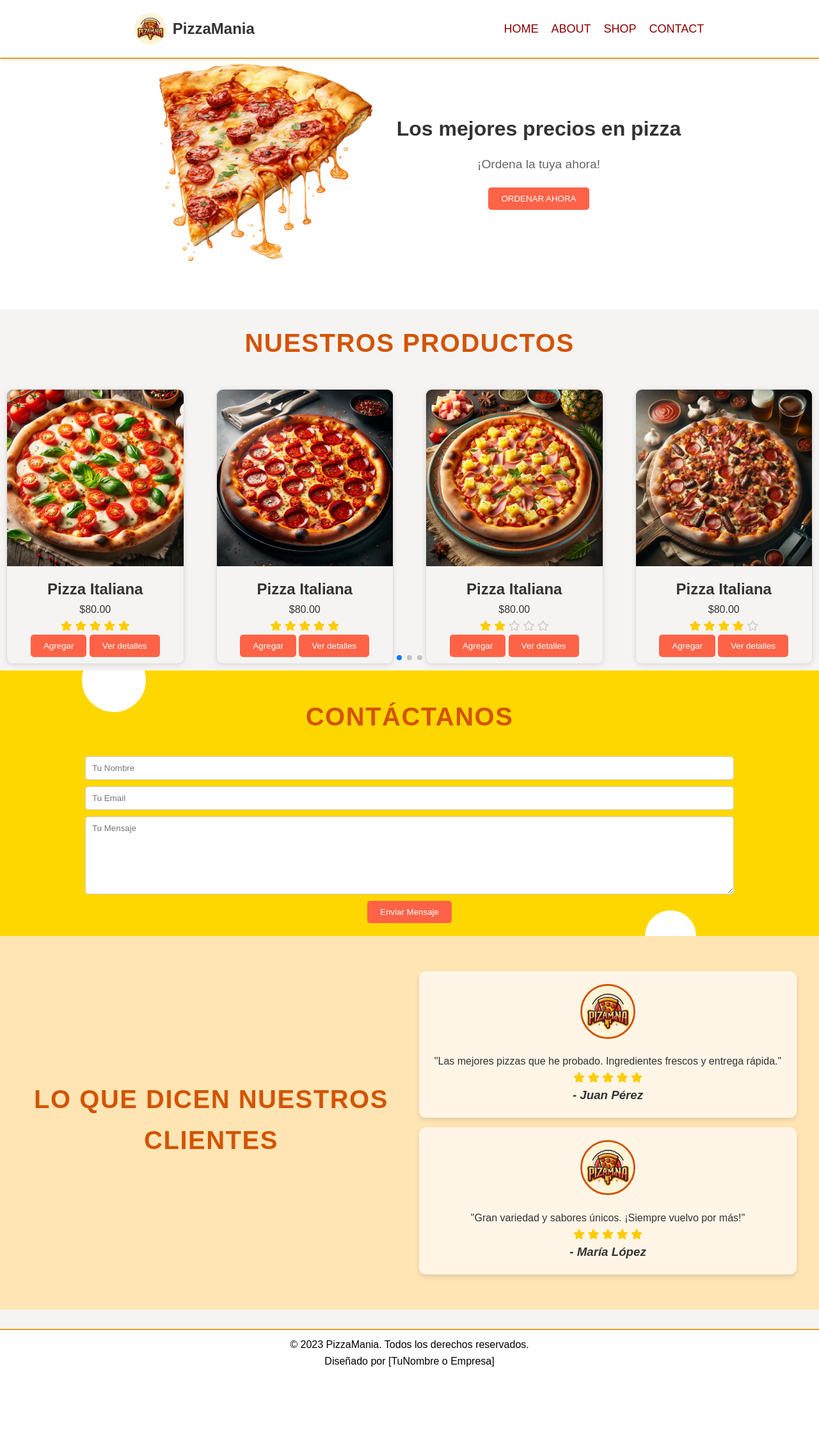
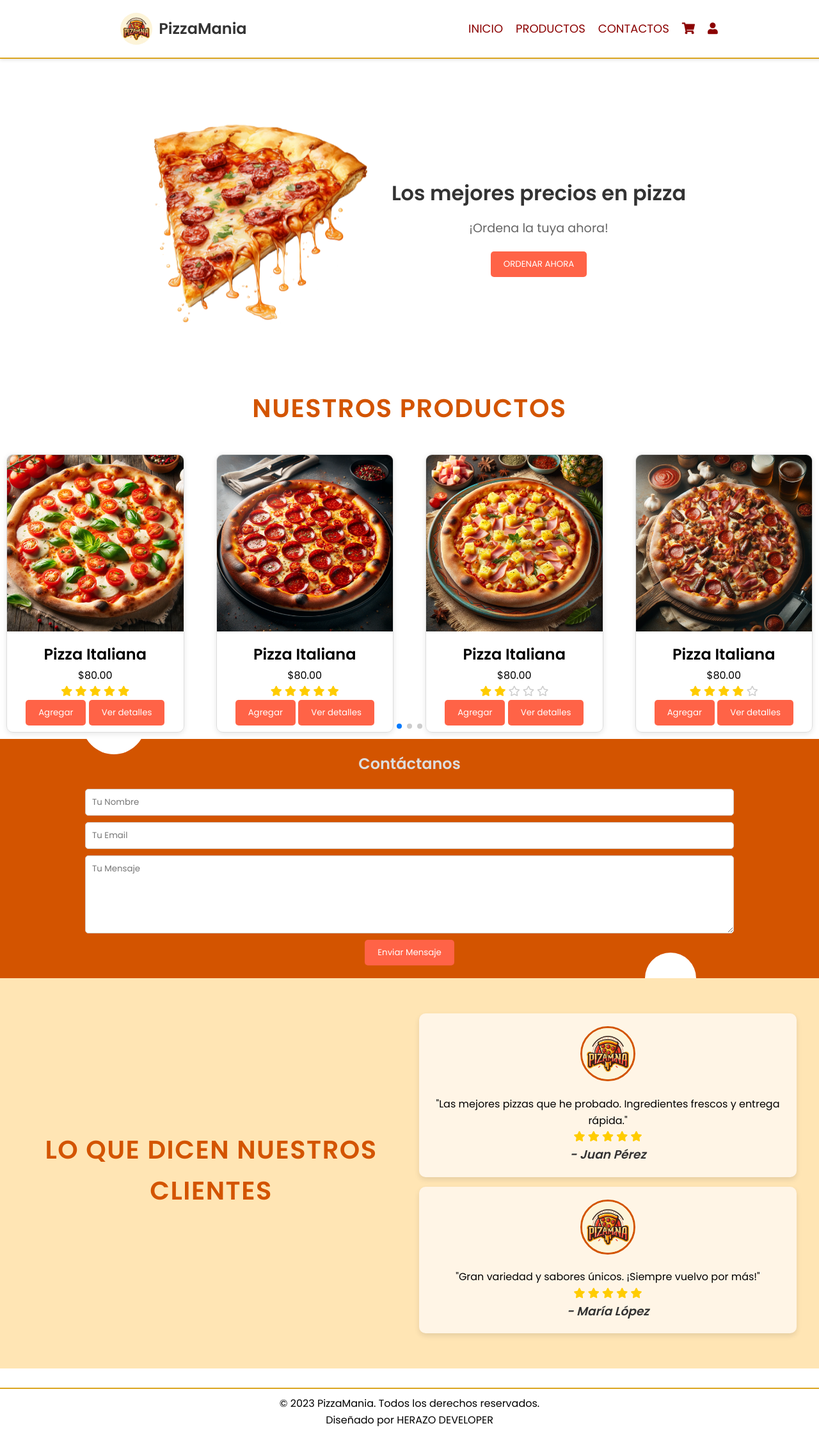
Before and after one commit to CarlosHerazo/proyect1, a PHP site: page / in a window 1280 px wide. Shown: the whole page at 64% size. Before the commit the page ends 2136 px from the top, so only its background shows below. Run offline with PHP 8.4, Linux system fonts and the light colour scheme.

Commit message:
Terminando  el index

```diff
--- a/style.css
+++ b/css/style.css
@@ -1,12 +1,9 @@
-/*
-#f6f4f3 = color de fondo
-#D1C8C1 = secundario
-##86654B = tercerario
-#31241E  =cuaternario
-##000000 = quinto
-*/
 
-
+/* Importa la tipografía Poppins de Google Fonts */
+@import url('https://fonts.googleapis.com/css2?family=Poppins:wght@400;600&display=swap');
+a{
+    text-decoration: none;
+}
 .header-content {
     display: flex;
     justify-content:  space-around;
@@ -134,8 +131,7 @@
     }
 }
 
-/* Importa la tipografía Poppins de Google Fonts */
-@import url('https://fonts.googleapis.com/css2?family=Poppins:wght@400;600&display=swap');
+
 
 * {
     font-family: 'Poppins', sans-serif; /* Aplica la tipografía Poppins */
@@ -144,8 +140,6 @@
 }
 
 body {
-    background-color: #f6f4f3; /* Color de fondo más suave */
-    color: #333; /* Color de texto más suave */
     margin: 0;
     padding: 0;
     line-height: 1.6; /* Espaciado de línea para mejorar la legibilidad */
@@ -175,6 +169,7 @@
     background-color: #FFF;
     margin-top: 20px;
     padding: 40px 0; /* Espacio adicional para la sección */
+
 }
 .section-title{
     font-size: 2.5em;
@@ -188,7 +183,7 @@
     max-width: 30%; /* Imagen grande para captar la atención */
     height: auto;
     border-radius: 10px; /* Bordes redondeados para la imagen */
-    transition: transform 0.3s ease; /* Transición para efecto de hover */
+    animation: float 3s ease-in-out infinite;
 }
 
 .pizza-aside img:hover {
@@ -199,10 +194,16 @@
     max-width: 40%;
     padding-left: 20px;
 }
-
-.title-aside {
-    text-align: center;
-    animation: fadeIn 2s; /* Animación suave de aparición */
+@keyframes float {
+    0% {
+        transform: translatey(0px);
+    }
+    50% {
+        transform: translatey(-20px);
+    }
+    100% {
+        transform: translatey(0px);
+    }
 }
 
 /* Animación fadeIn */
@@ -210,7 +211,10 @@
     from { opacity: 0; }
     to { opacity: 1; }
 }
-
+.title-aside {
+    text-align: center;
+    animation: fadeIn 2s; /* Animación suave de aparición */
+}
 /* Encabezado y Texto */
 .text-title-aside {
     font-size: 2em;
@@ -292,8 +296,8 @@
 
 
 .pizza-style {
-    background-color: #FFD700; /* Color base para el queso */
-    color: #31241E;
+    background-color: #d35400; /* Color base para el queso */
+    color: #ddd;
     padding: 20px;
     position: relative;
     overflow: hidden; /* Asegúrate de que todo quede dentro de los límites de la sección */
--- a/index.html
+++ b/index.html
@@ -4,7 +4,7 @@
 <head>
     <meta charset="UTF-8">
     <meta name="viewport" content="width=device-width, initial-scale=1.0">
-    <link rel="stylesheet" href="./style.css">
+    <link rel="stylesheet" href="./css/style.css">
     <!--Fuentes-->
     <link rel="preconnect" href="https://fonts.googleapis.com">
     <link rel="preconnect" href="https://fonts.gstatic.com" crossorigin>
@@ -36,14 +36,15 @@
         <div class="nav-var">
             <nav>
                 <ul>
-                    <li>Home</li>
-                    <li>About</li>
-                    <li>Shop</li>
-                    <li>Contact</li>
+                    <a href=""><li>Inicio</li></a>
+                    <a href=""><li>productos</li></a>
+                    <a href=""><li>contactos</li></a>
+                    <a href=""><li><i class="fas fa-shopping-cart"></i></li></a>
+                    <a href=""><li><i class="fas fa-user"></i></li></a>
                 </ul>
                 <div class="hamburger-menu">
                     <!-- Icono del Menú Hamburguesa -->
-                    <i class="fas fa-star"></i>
+                    <i class="fas fa-bars"></i>
                 </div>
             </nav>
         </div>
@@ -53,14 +54,17 @@
 
     <!--comienzo del Main-->
     <Main class="main-content">
+
         <div id="loader-wrapper">
             <div id="loader">
                 <img src="./img/logo.png" alt="Cargando..."> <!-- Cambia con tu imagen -->
             </div>
         </div>
         <!--Asaide-->
+        <br><br><br>
+        <br>
         <div class="pizza-aside">
-            <img src="../PROY1/img/seccion.png" alt="Pizza deliciosa">
+            <img src="./img/seccion.png" alt="Pizza deliciosa">
             <div class="aside-content">
                 <div class="title-aside">
                     <h2 class="text-title-aside">Los mejores precios en pizza</h2>
@@ -209,11 +213,9 @@
             </div>
             <div class="swiper-pagination"></div>
         </div>
-
-
         <!--Contactos-->
         <section class="contact-section pizza-style">
-            <h2 class="section-title">Contáctanos</h2>
+            <h2 class="">Contáctanos</h2>
             <form class="contact-form" action="tu_script_de_procesamiento.php" method="POST">
                 <input type="text" name="nombre" placeholder="Tu Nombre" required>
                 <input type="email" name="email" placeholder="Tu Email" required>
@@ -254,7 +256,7 @@
 </section>
         <footer class="site-footer">
             <p>© 2023 PizzaMania. Todos los derechos reservados.</p>
-            <p>Diseñado por [TuNombre o Empresa]</p>
+            <p>Diseñado por HERAZO DEVELOPER</p>
         </footer>
 
     </Main>
--- a/js/swiper.js
+++ b/js/swiper.js
@@ -12,3 +12,19 @@
         disableOnInteraction: false, // Continuar con autoplay después de la interacción del usuario
     },
 });
+
+
+const swipers = new Swiper('.mySwipers', {
+    // Opciones de Swiper
+    slidesPerView: 1,
+    spaceBetween: 30,
+    pagination: {
+        el: '.swiper-pagination',
+        clickable: true,
+    },
+    // Habilitar autoplay
+    autoplay: {
+        delay: 3000, // Retraso de 3 segundos
+        disableOnInteraction: false, // Continuar con autoplay después de la interacción del usuario
+    },
+});
```
Also changed, not shown: 1 other file.
